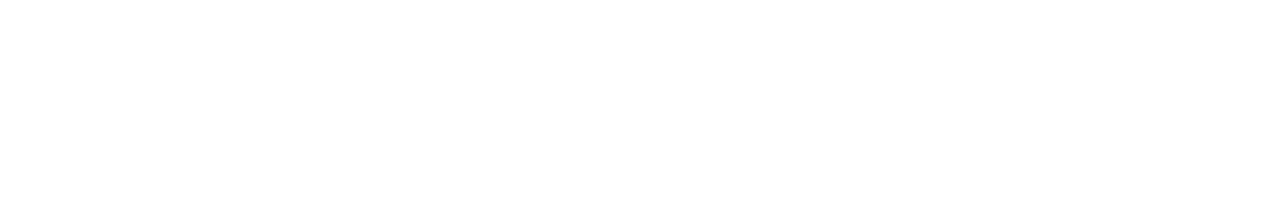
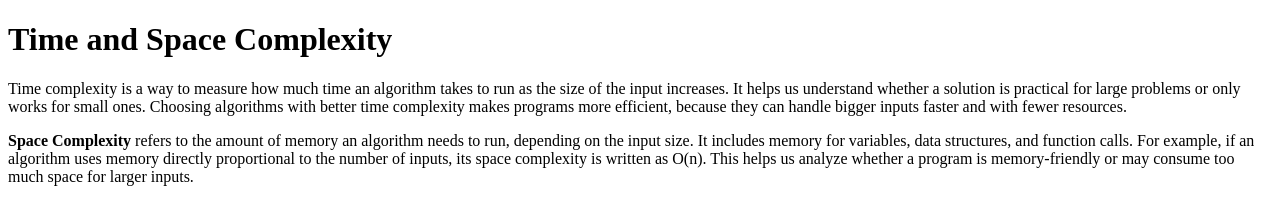
Before and after one commit to acciojob/time-and-space-complexity-Deep-9306, a website: page main.html in a window 1280 px wide. Drawn offline with Linux system fonts and the light colour scheme.

Commit message:
created a submission

```diff
--- a/main.html
+++ b/main.html
@@ -8,6 +8,9 @@
 
 <body>
 	<!-- the entire body must be written by student -->
+	<h1>Time and Space Complexity</h1>
+	<p>Time complexity is a way to measure how much time an algorithm takes to run as the size of the input increases. It helps us understand whether a solution is practical for large problems or only works for small ones. Choosing algorithms with better time complexity makes programs more efficient, because they can handle bigger inputs faster and with fewer resources.</p>
+	<p><b>Space Complexity</b> refers to the amount of memory an algorithm needs to run, depending on the input size. It includes memory for variables, data structures, and function calls. For example, if an algorithm uses memory directly proportional to the number of inputs, its space complexity is written as O(n). This helps us analyze whether a program is memory-friendly or may consume too much space for larger inputs.</p>
     <script type="text/javascript" src="./script.js">
 </script>
 
```
